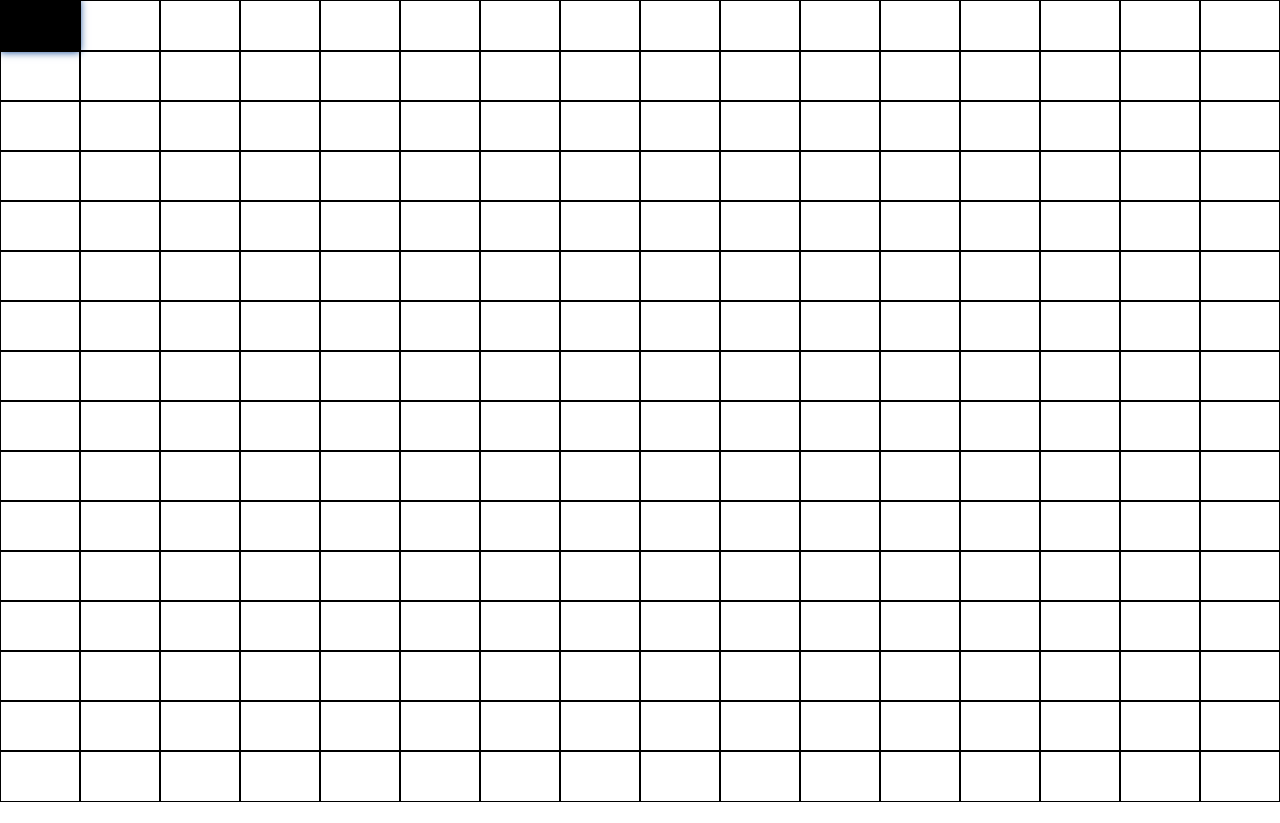
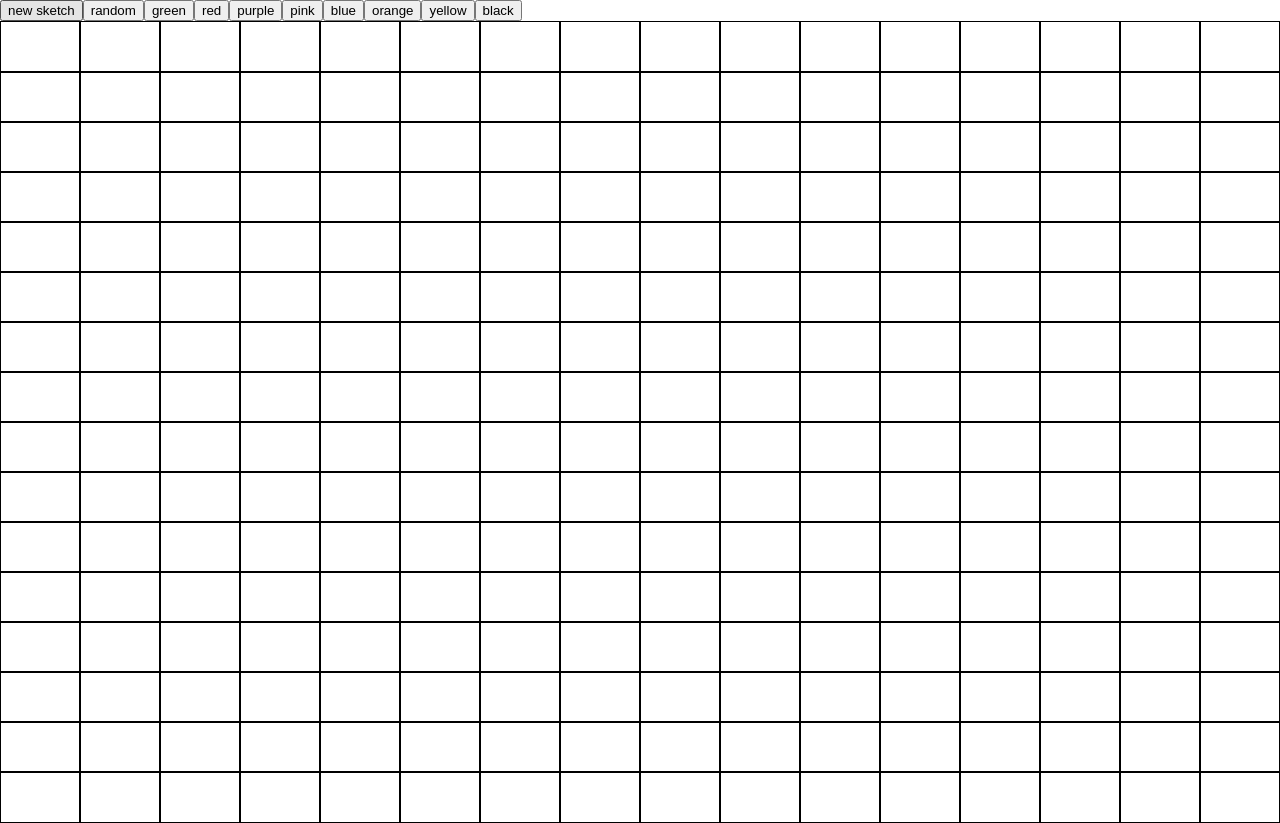
Before and after one commit to fatii-khalid/etch_a_sketch, a plain HTML site: page index.html in a window 1280 px wide. Before the commit the page ends 802 px from the top, so only its background shows below. Drawn offline with Linux system fonts and the light colour scheme.

Commit message:
index.html

```diff
--- a/index.html
+++ b/index.html
@@ -9,6 +9,18 @@
     <title>Document</title>
 </head>
 <body>
+    <div class = "buttons">
+        <button class = 'myButton'>new sketch</button>
+        <button class = 'color'>random</button>
+        <button class = 'color1'>green</button>
+        <button class = 'color2'>red</button>
+        <button class = 'color3'>purple</button>
+        <button class = 'color4'>pink</button>
+        <button class = 'color5'>blue</button>
+        <button class = 'color6'>orange</button>
+        <button class = 'color7'>yellow</button>
+        <button class = 'color8'>black</button>
+    </div>
     <div class = "container"></div>
 </body>
 </html>
```
